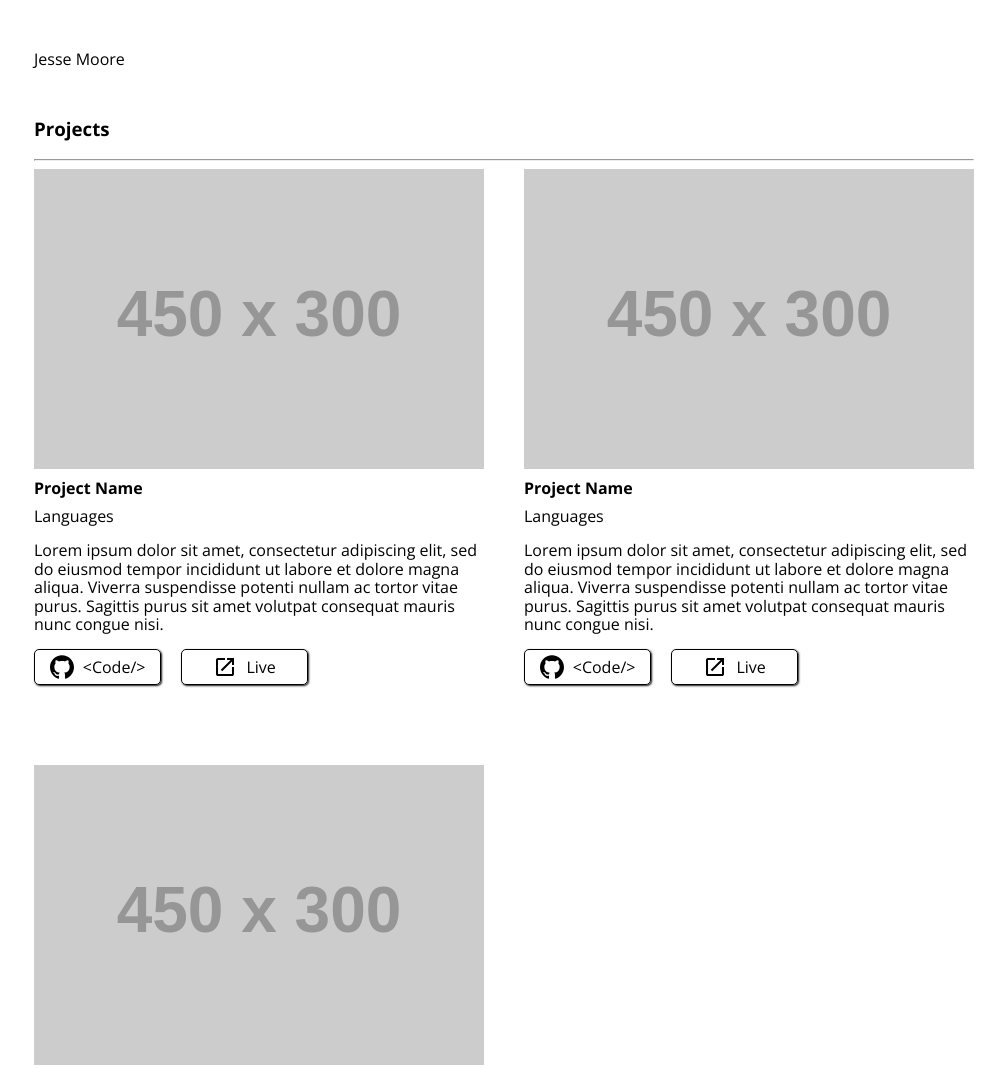
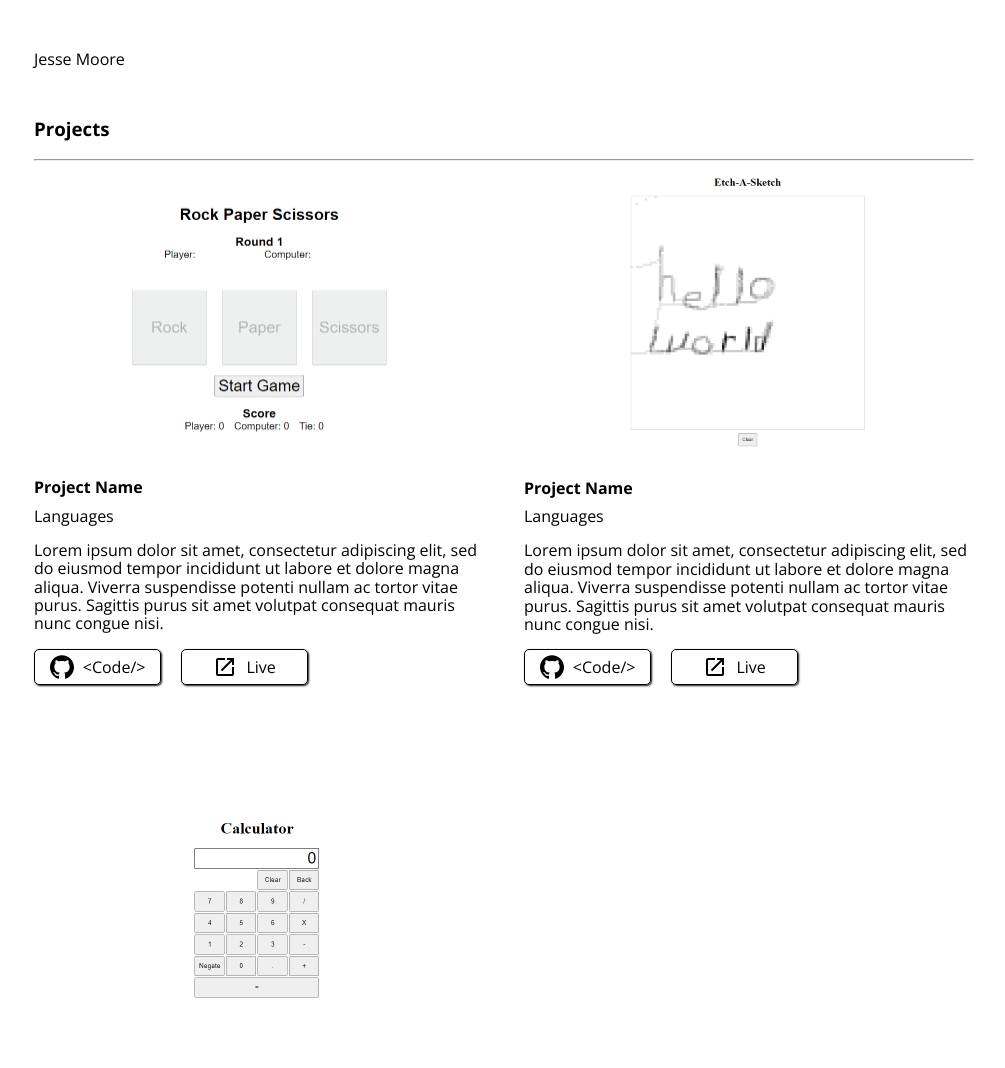
Before and after one commit to jesse-moore/html-me-something, a plain HTML site: page index.html in a window 1280 px wide. Shown: the top 1068 px of the page, without its empty margins (136-1141 px from the left). Drawn offline with nearby package versions, Linux system fonts and the light colour scheme; placeholder pictures from the web are drawn by us.

Commit message:
Added image to each project

```diff
--- a/index.html
+++ b/index.html
@@ -21,7 +21,7 @@
                 </div>
                 <section class="projects-container">
                     <div class="project-container">
-                        <img src="http://placehold.jp/450x300.png" />
+                        <img src="./images/rps.png" />
                         <article>
                             <h4>Project Name</h4>
                             <span>Languages</span>
@@ -55,7 +55,7 @@
                         </div>
                     </div>
                     <div class="project-container">
-                        <img src="http://placehold.jp/450x300.png" />
+                        <img src="./images/etchasketch.png" />
                         <article>
                             <h4>Project Name</h4>
                             <span>Languages</span>
@@ -89,7 +89,7 @@
                         </div>
                     </div>
                     <div class="project-container">
-                        <img src="http://placehold.jp/450x300.png" />
+                        <img src="./images/calculator.png" />
                         <article>
                             <h4>Project Name</h4>
                             <span>Languages</span>
--- a/style.css
+++ b/style.css
@@ -60,6 +60,10 @@ footer {
     width: 450px;
 }
 
+.project-container img {
+    width: 450px;
+}
+
 .projects-container::after {
     content: '';
     flex-grow: 1;
```
Also changed, not shown: images/calculator.png (added), images/etchasketch.png (added), images/rps.png (added).
